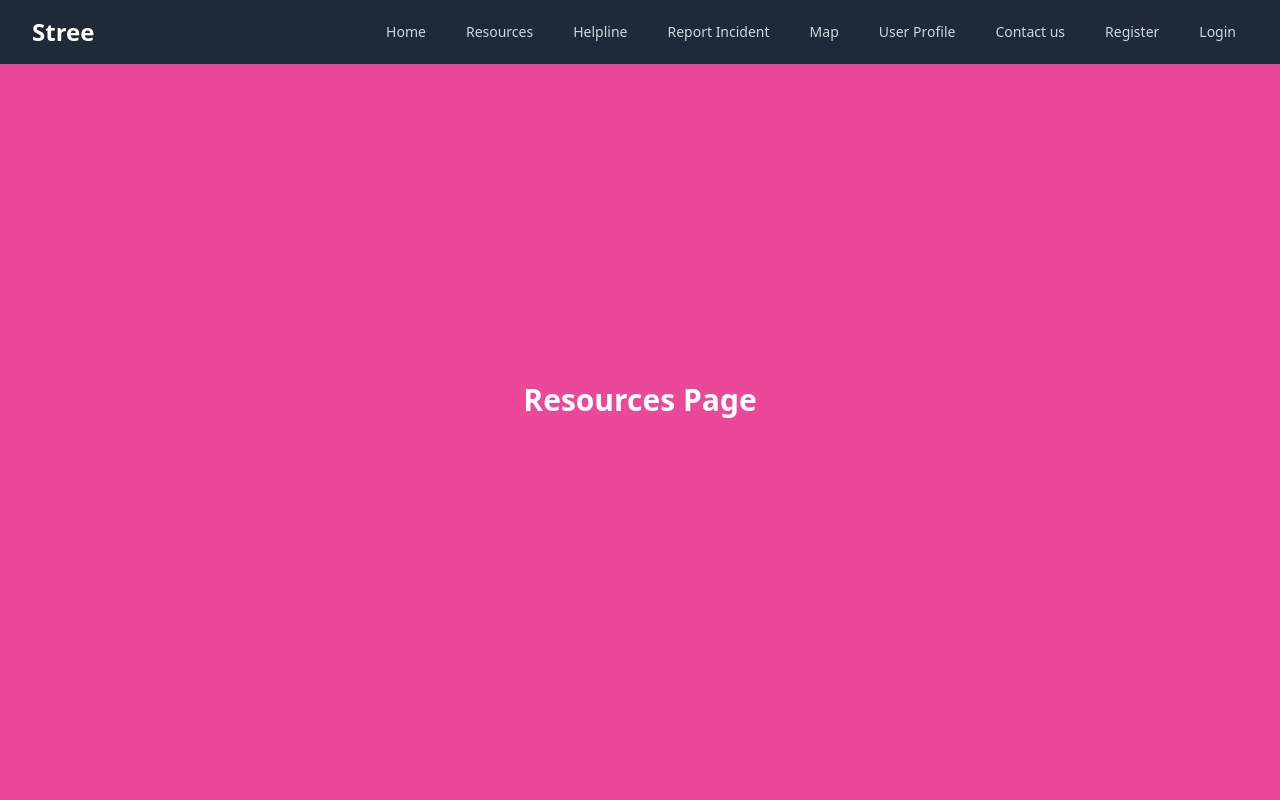
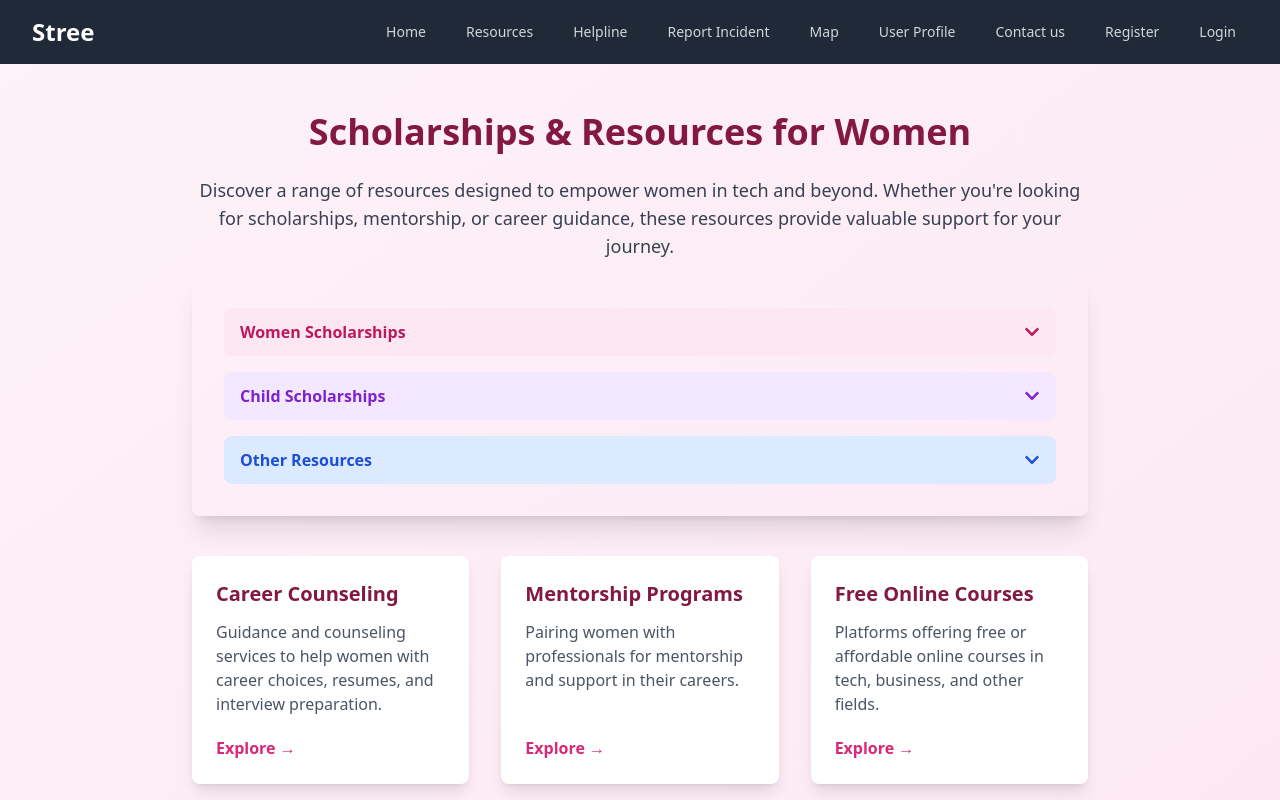
Before and after one commit to RiyaRaj28/Stree, a React (Vite) app in the folder client/: page /resources in a window 1280 px wide. Shown: the top 800 px of the page. Built offline with nearby package versions, Linux system fonts and the light colour scheme; no server answers.

Commit message:
designed resources pg

```diff
--- a/client/src/pages/Resources.jsx
+++ b/client/src/pages/Resources.jsx
@@ -1,10 +1,149 @@
+import { useState } from "react";
+import { FaChevronDown, FaChevronUp } from "react-icons/fa";
 
-function Resources(){
-    return (
-    <div className="flex items-center justify-center h-screen bg-pink-500">
-      <h1 className="text-3xl font-bold text-white">Resources Page</h1>
+const resources = [
+  {
+    title: "Career Counseling",
+    description:
+      "Guidance and counseling services to help women with career choices, resumes, and interview preparation.",
+    link: "https://www.careerguide.com/",
+  },
+  {
+    title: "Mentorship Programs",
+    description:
+      "Pairing women with professionals for mentorship and support in their careers.",
+    link: "https://www.womenwhocode.com/",
+  },
+  {
+    title: "Free Online Courses",
+    description:
+      "Platforms offering free or affordable online courses in tech, business, and other fields.",
+    link: "https://www.coursera.org/",
+  },
+  {
+    title: "Podcasts and Videos",
+    description:
+      "Educational podcasts and TED talks for women’s education and development.",
+    link: "https://www.ted.com/topics/women",
+  },
+];
+
+const ResourcesPage = () => {
+  const [isScholarshipOpen, setIsScholarshipOpen] = useState(false);
+  const [isChildScholarshipOpen, setIsChildScholarshipOpen] = useState(false);
+  const [isOthersOpen, setIsOthersOpen] = useState(false);
+
+  return (
+    <div className="bg-gradient-to-br from-pink-50 to-pink-100 min-h-screen flex flex-col items-center py-12 mt-16">
+      <div className="w-full max-w-4xl">
+        <h1 className="text-4xl font-extrabold text-pink-900 mb-6 text-center">
+          Scholarships & Resources for Women
+        </h1>
+        <p className="text-gray-700 text-lg mb-4 text-center">
+          Discover a range of resources designed to empower women in tech and beyond. Whether you&apos;re looking for scholarships, mentorship, or career guidance, these resources provide valuable support for your journey.
+        </p>
+        <div className="shadow-xl rounded-lg p-8 mb-10">
+          <div className="space-y-4">
+            <div>
+              <button
+                className="w-full text-left bg-pink-100 py-3 px-4 rounded-lg text-pink-700 font-semibold flex justify-between items-center focus:outline-none focus:ring-2 focus:ring-pink-300"
+                onClick={() => setIsScholarshipOpen(!isScholarshipOpen)}
+              >
+                Women Scholarships
+                {isScholarshipOpen ? (
+                  <FaChevronUp className="ml-2 text-pink-700" />
+                ) : (
+                  <FaChevronDown className="ml-2 text-pink-700" />
+                )}
+              </button>
+              {isScholarshipOpen && (
+                <div className="mt-3 space-y-2 bg-white rounded-lg shadow-lg p-4">
+                  <a href="https://www.scholarships.gov.in/" className="block text-pink-600 no-underline hover:underline">
+                    National Women Scholarships
+                  </a>
+                  <a href="https://www.britishcouncil.in/study-uk/scholarships" className="block text-pink-600 no-underline hover:underline">
+                    International Scholarships for Women
+                  </a>
+                  <a href="https://scholarships-india.com/" className="block text-pink-600 no-underline hover:underline">
+                    Educational Grants for Women
+                  </a>
+                </div>
+              )}
+            </div>
+            <div>
+              <button
+                className="w-full text-left bg-purple-100 py-3 px-4 rounded-lg text-purple-700 font-semibold flex justify-between items-center focus:outline-none focus:ring-2 focus:ring-purple-300"
+                onClick={() => setIsChildScholarshipOpen(!isChildScholarshipOpen)}
+              >
+                Child Scholarships
+                {isChildScholarshipOpen ? (
+                  <FaChevronUp className="ml-2 text-purple-700 " />
+                ) : (
+                  <FaChevronDown className="ml-2 text-purple-700" />
+                )}
+              </button>
+              {isChildScholarshipOpen && (
+                <div className="mt-3 space-y-2 bg-white rounded-lg shadow-lg p-4">
+                  <a href="https://www.indiaparenting.com/" className="block text-purple-600 no-underline hover:underline">
+                    Child Support and Scholarships
+                  </a>
+                  <a href="https://www.scholarships-india.com/child-scholarships/" className="block text-purple-600 no-underline hover:underline">
+                    Scholarships for Children in Need
+                  </a>
+                </div>
+              )}
+            </div>
+            <div>
+              <button
+                className="w-full text-left bg-blue-100 py-3 px-4 rounded-lg text-blue-700 font-semibold flex justify-between items-center focus:outline-none focus:ring-2 focus:ring-blue-300"
+                onClick={() => setIsOthersOpen(!isOthersOpen)}
+              >
+                Other Resources
+                {isOthersOpen ? (
+                  <FaChevronUp className="ml-2 text-blue-700" />
+                ) : (
+                  <FaChevronDown className="ml-2 text-blue-700" />
+                )}
+              </button>
+              {isOthersOpen && (
+                <div className="mt-3 space-y-2 bg-white rounded-lg shadow-lg p-4">
+                  <a href="https://www.mhrd.gov.in/scholarships-education-loans" className="block text-blue-600 no-underline hover:underline">
+                    Government Financial Aid
+                  </a>
+                  <a href="https://www.coursera.org/" className="block text-blue-600 no-underline hover:underline">
+                    Free Online Courses
+                  </a>
+                </div>
+              )}
+            </div>
+          </div>
+        </div>
+        <div className="grid grid-cols-1 sm:grid-cols-2 md:grid-cols-2 lg:grid-cols-3 gap-8">
+          {resources.map((resource, index) => (
+            <div
+              key={index}
+              className="flex flex-col bg-white shadow-lg rounded-lg overflow-hidden transform hover:scale-105 transition-transform duration-300"
+            >
+              <div className="p-6 flex flex-col justify-between flex-grow">
+                <h2 className="text-xl font-bold text-pink-900 mb-3">
+                  {resource.title}
+                </h2>
+                <p className="text-gray-600 mb-5">{resource.description}</p>
+                <a
+                  href={resource.link}
+                  target="_blank"
+                  rel="noopener noreferrer"
+                  className="text-pink-600 font-semibold hover:underline mt-auto"
+                >
+                  Explore &rarr;
+                </a>
+              </div>
+            </div>
+          ))}
+        </div>
+      </div>
     </div>
   );
 };
 
-export default Resources;
+export default ResourcesPage;
```
